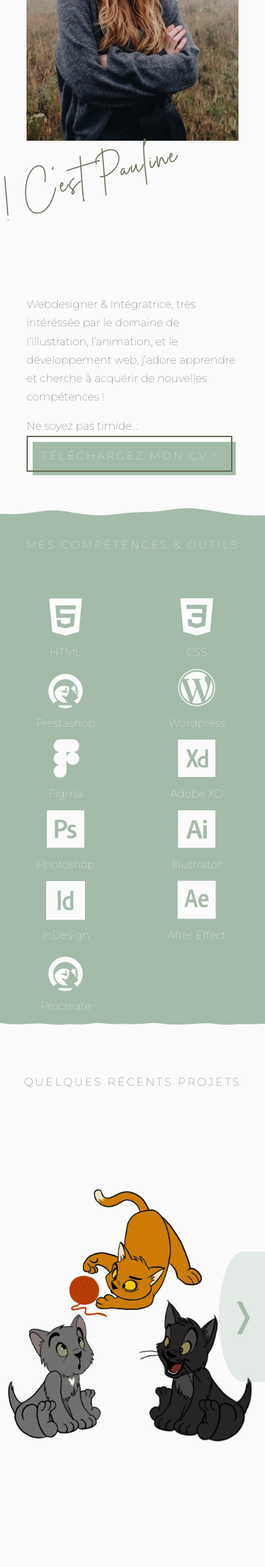
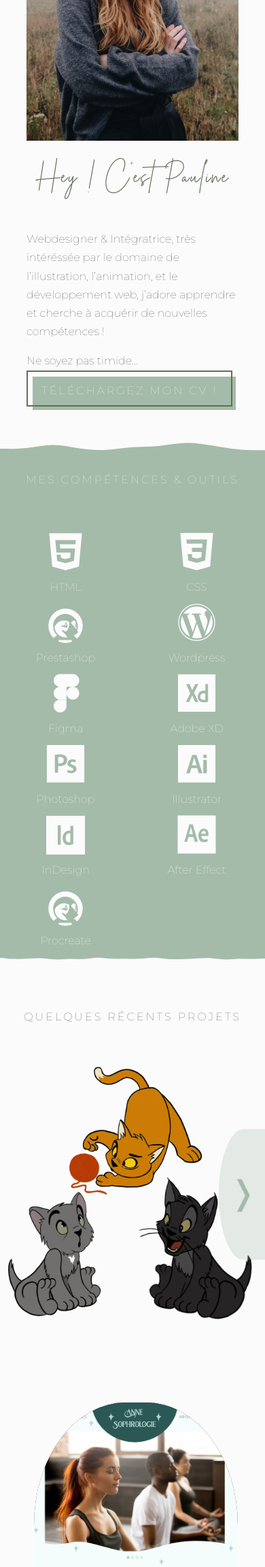
Before and after one commit to thesunisblue/portfolio, a PHP site: page / in a window 390 px wide. Shown: the part 442-2747 px from the top of the page at 68% size. Run offline with PHP 8.4, Linux system fonts and the light colour scheme.

Commit message:
correcting responsive

```diff
--- a/index.css
+++ b/index.css
@@ -251,6 +251,17 @@
 .overlay a {
   font-size: 16px;
 }
+
+.block__presentation__title {
+  font-size: 60px;
+  text-align: center;
+  left:auto;
+  transform: none;
+}
+
+.block__presentation__description {
+  padding: 10px 0 0;
+}
 }
 
 .button-52 {
@@ -477,8 +488,11 @@
 	border-bottom-right-radius: 50%;
 }
 
-
-
+@media only screen and (max-width: 1023px) {
+label {
+	height: 60vh;
+}
+}
 
 .card {
 width:300px;
--- a/webdesign.html
+++ b/webdesign.html
@@ -60,7 +60,7 @@
               <h3 class="portfolio-title">Anne Sophrologie</h3>
             </div>
           </a>
-          <a class="grid-item" target="_blank" href="https://www.figma.com/file/0Q905kxzNdFyXvCtNThfqw/Anne-Sophrologie?node-id=1%3A2&t=m90ZFnb7mwBy3HVD-1">
+          <a class="grid-item" target="_blank" href="https://www.figma.com/file/MDv1EcBaCTBXHq5FUUljAn/Untitled?node-id=3%3A16&t=wyJLv0dFKaoyS1YC-1">
             <div class="grid-image">
               <div class="grid-image-inner-wrapper">
             <img src="/maquettage/camille-bourgeau-photograph.png"/>
```
Also changed, not shown: 1 other file.
